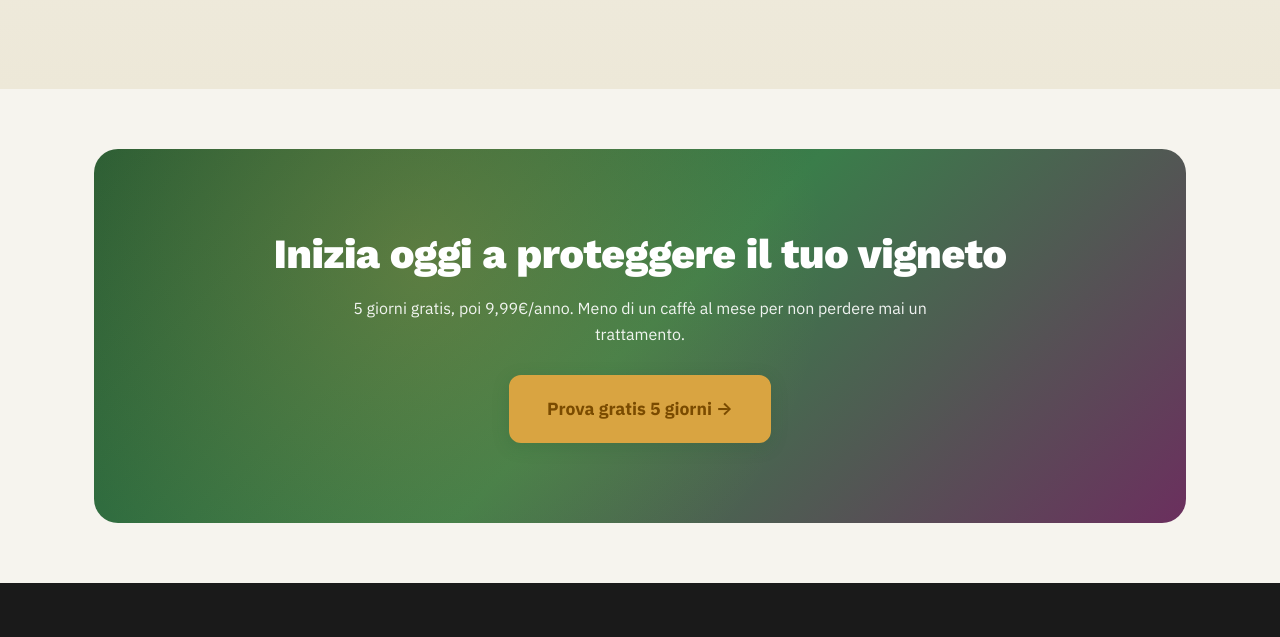
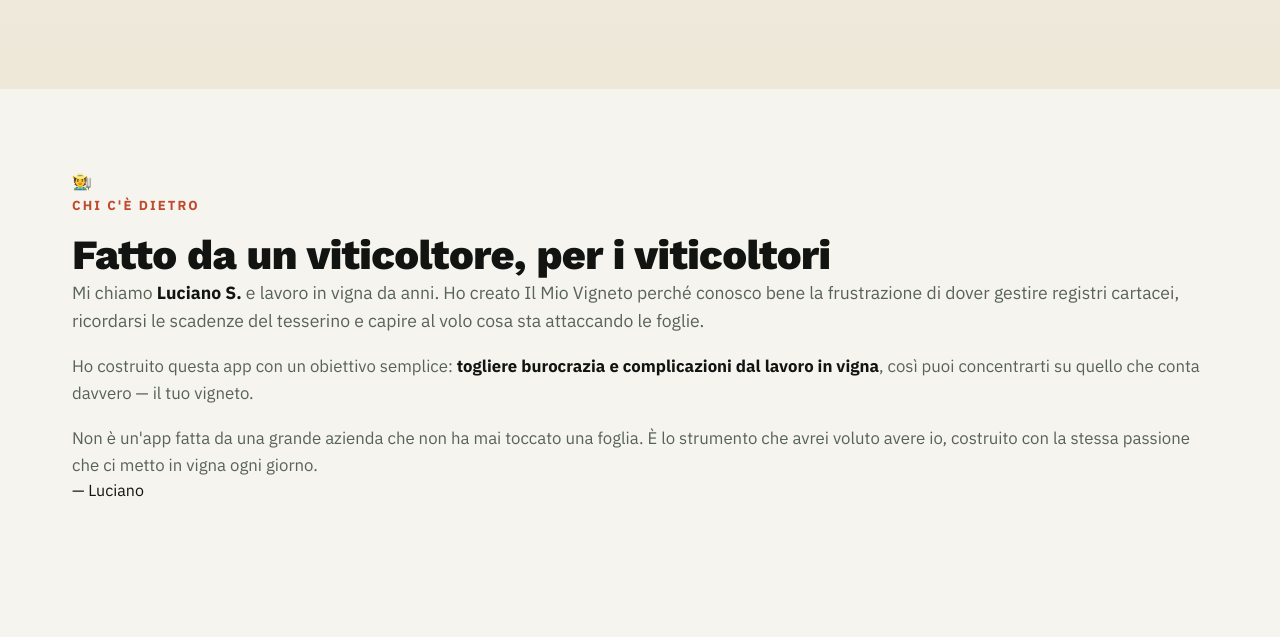
Before and after one commit to luciano0871ls-wq/vigneto-sito1, a plain HTML site: page index.html in a window 1280 px wide. Shown: the part 5029-5666 px from the top of the page. Drawn offline with nearby package versions, Linux system fonts and the light colour scheme.

Commit message:
Update index.html

```diff
--- a/index.html
+++ b/index.html
@@ -1,3 +1,4 @@
+
 <!DOCTYPE html>
 <html lang="it">
 <head>
@@ -252,6 +253,23 @@
   </div>
 </section>
 
+<!-- CHI C'È DIETRO -->
+<section class="section">
+  <div class="container">
+    <div class="about-founder">
+      <div class="about-avatar">🧑‍🌾</div>
+      <div class="about-content fade-up">
+        <span class="eyebrow" style="color: var(--accent); font-weight: 800; font-size: 0.82rem; letter-spacing: 0.16em; text-transform: uppercase; display: block; margin-bottom: 14px;">Chi c'è dietro</span>
+        <h2>Fatto da un viticoltore, per i viticoltori</h2>
+        <p style="font-size: 1.1rem; margin-bottom: 18px;">Mi chiamo <strong style="color: var(--text);">Luciano S.</strong> e lavoro in vigna da anni. Ho creato Il Mio Vigneto perché conosco bene la frustrazione di dover gestire registri cartacei, ricordarsi le scadenze del tesserino e capire al volo cosa sta attaccando le foglie.</p>
+        <p style="font-size: 1.05rem; margin-bottom: 18px;">Ho costruito questa app con un obiettivo semplice: <strong style="color: var(--text);">togliere burocrazia e complicazioni dal lavoro in vigna</strong>, così puoi concentrarti su quello che conta davvero — il tuo vigneto.</p>
+        <p style="font-size: 1.05rem;">Non è un'app fatta da una grande azienda che non ha mai toccato una foglia. È lo strumento che avrei voluto avere io, costruito con la stessa passione che ci metto in vigna ogni giorno.</p>
+        <div class="about-signature">— Luciano</div>
+      </div>
+    </div>
+  </div>
+</section>
+
 <!-- FINAL CTA -->
 <div class="container">
   <div class="cta-final">
```
